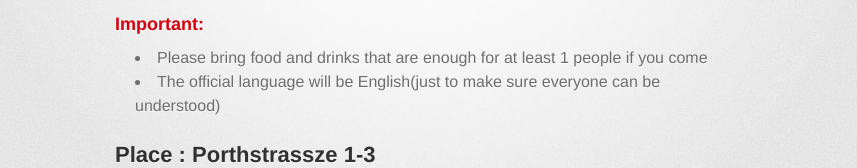
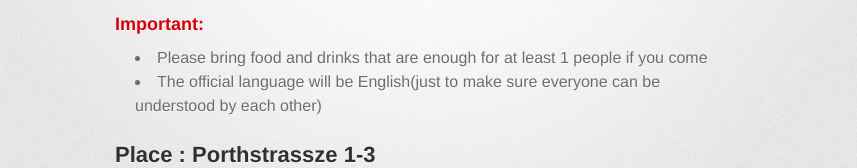
Before and after one commit to Stockard/birthday, a plain HTML site: page index.html in a window 1280 px wide. Shown: the part 306-474 px from the top of the page, without its empty margins (215-1072 px from the left). Drawn offline with Linux system fonts and the light colour scheme; a web font is replaced by a local one.

Commit message:
Update index.html

```diff
--- a/index.html
+++ b/index.html
@@ -40,7 +40,7 @@
 
 <ul>
 <li>Please bring food and drinks that are enough for at least 1 people if you come</li>
-<li>The official language will be English(just to make sure everyone can be understood)</li>
+<li>The official language will be English(just to make sure everyone can be understood by each other)</li>
 </ul><h2>
 <a name="place--porthstrassze-1-3" class="anchor" href="#place--porthstrassze-1-3"><span class="octicon octicon-link"></span></a>Place : Porthstrassze 1-3 </h2>
 
```
